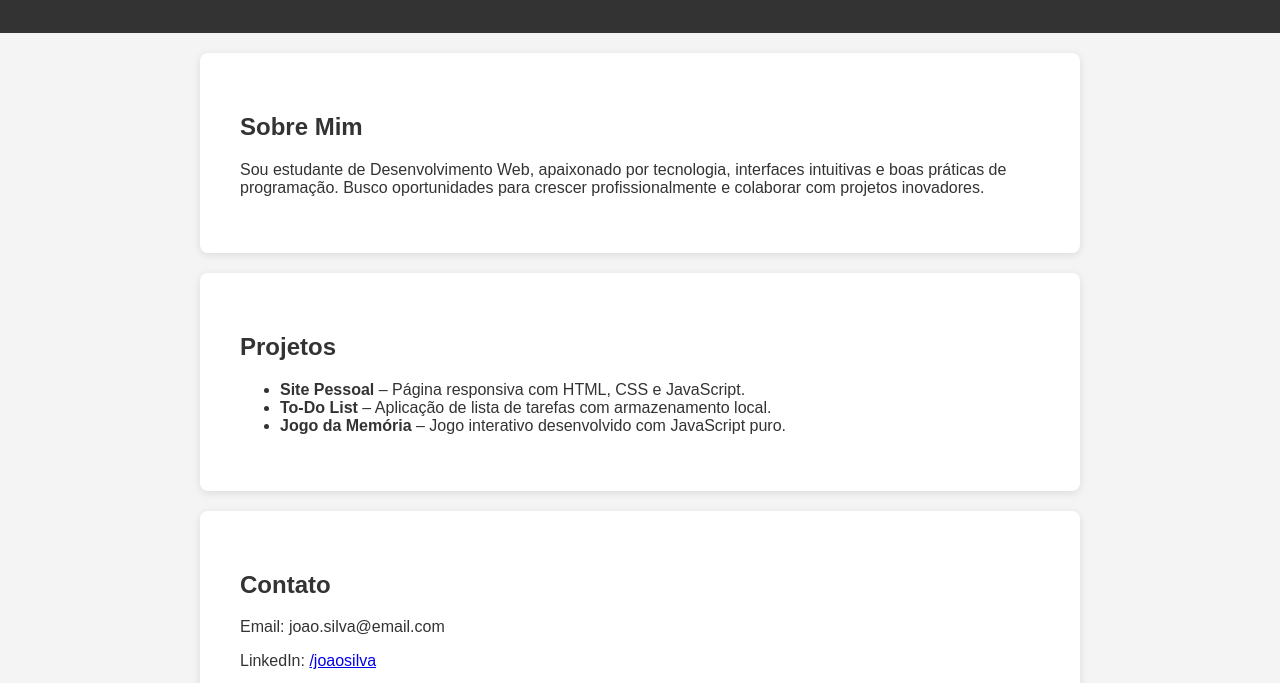
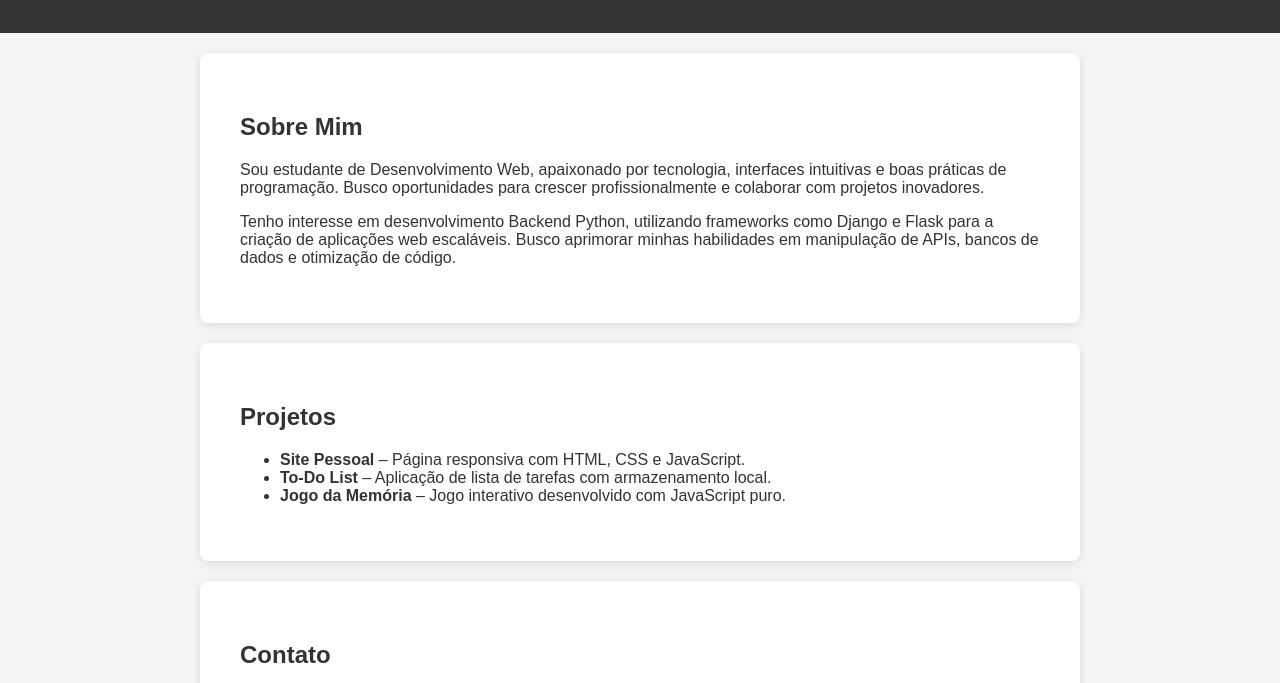
Before and after one commit to L3codeB/portfolio, a plain HTML site: page index.html in a window 1280 px wide. Shown: the part 94-777 px from the top of the page. Drawn offline with Linux system fonts and the light colour scheme.

Commit message:
Adiciona informações na seção Sobre mim

```diff
--- a/index.html
+++ b/index.html
@@ -24,6 +24,14 @@
             Busco oportunidades para crescer profissionalmente e colaborar com
             projetos inovadores.
         </p>
+
+        <p>
+            Tenho interesse em desenvolvimento Backend Python,
+            utilizando frameworks como Django e Flask para a criação de aplicações web escaláveis.
+            Busco aprimorar minhas habilidades em manipulação de APIs, bancos de dados e otimização de código.
+        </p>
+
+
     </section>
 
     <section id="projetos">
```
